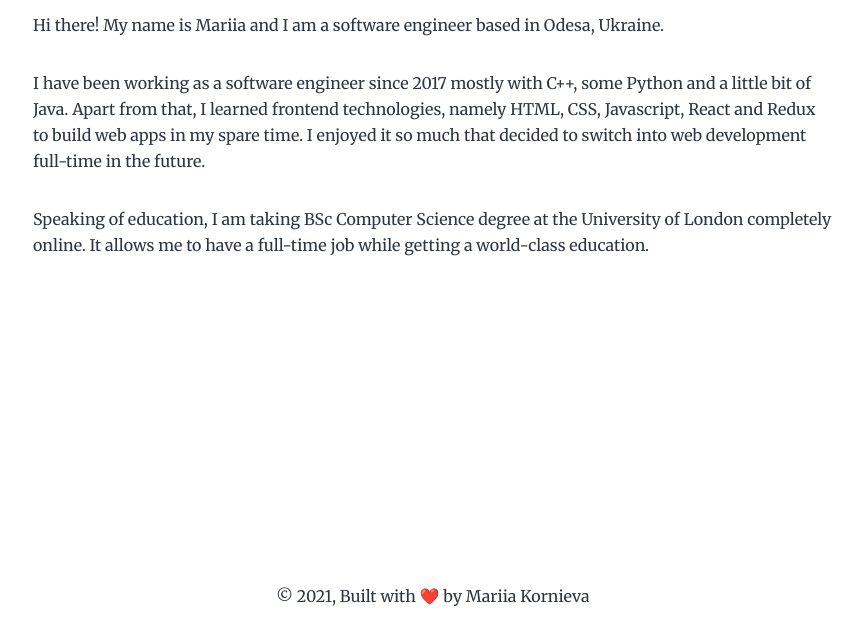
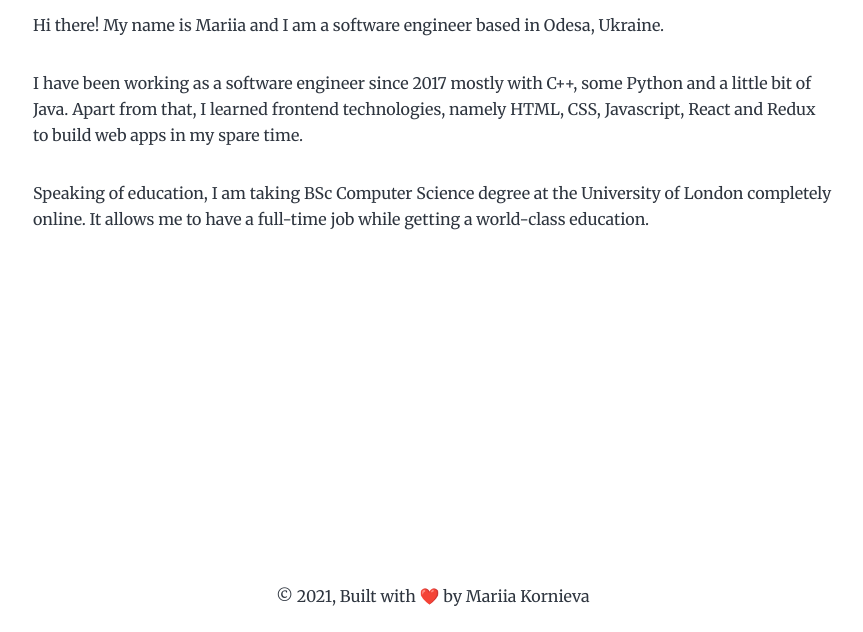
Before and after one commit to mariiakornieva/gatsby-blog, a Gatsby site: page /about in a window 1280 px wide. Shown: the part 168-800 px from the top of the page, without its empty margins (207-1070 px from the left). Built offline with nearby package versions, Linux system fonts and the light colour scheme; Gatsby itself is replaced by a stand-in of ours.

Commit message:
Update about info

```diff
--- a/src/pages/about.tsx
+++ b/src/pages/about.tsx
@@ -22,7 +22,7 @@ const AboutPage = (props: PageProps) => {
           </p>
 
           <p>
-            I have been working as a software engineer since 2017 mostly with C++, some Python and a little bit of Java. Apart from that, I learned frontend technologies, namely HTML, CSS, Javascript, React and Redux to build web apps in my spare time. I enjoyed it so much that decided to switch into web development full-time in the future.
+            I have been working as a software engineer since 2017 mostly with C++, some Python and a little bit of Java. Apart from that, I learned frontend technologies, namely HTML, CSS, Javascript, React and Redux to build web apps in my spare time.
           </p>
           <p>
             Speaking of education, I am taking BSc Computer Science degree at the University of London completely online. It allows me to have a full-time job while getting a world-class education.
```
